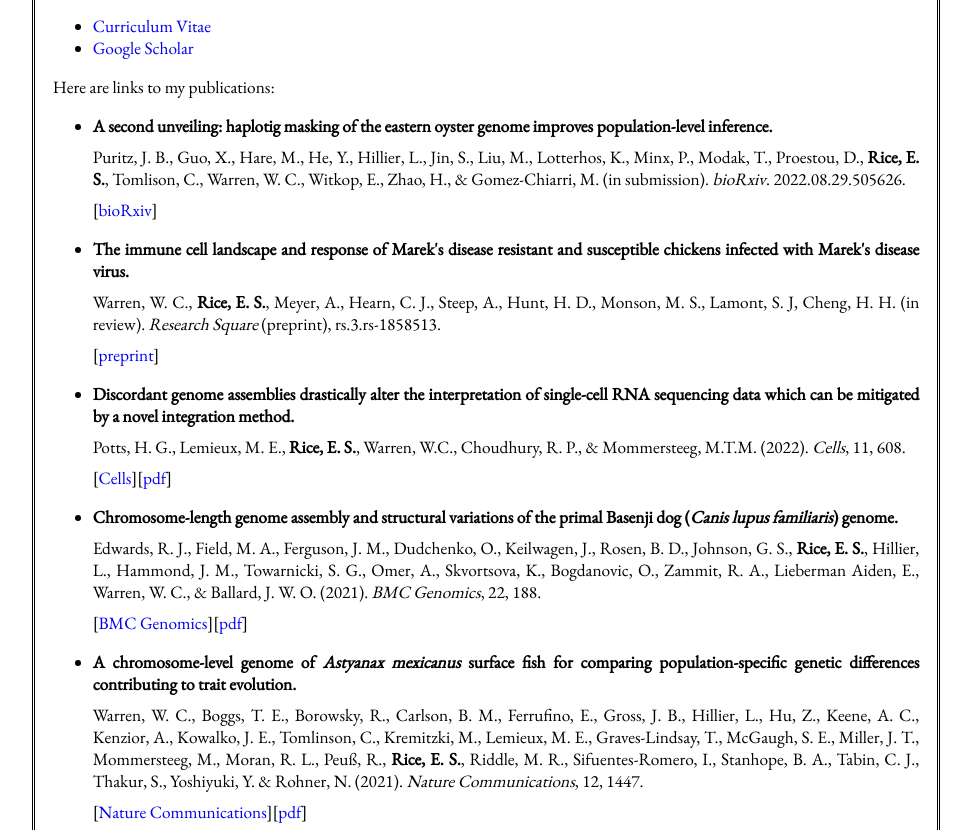
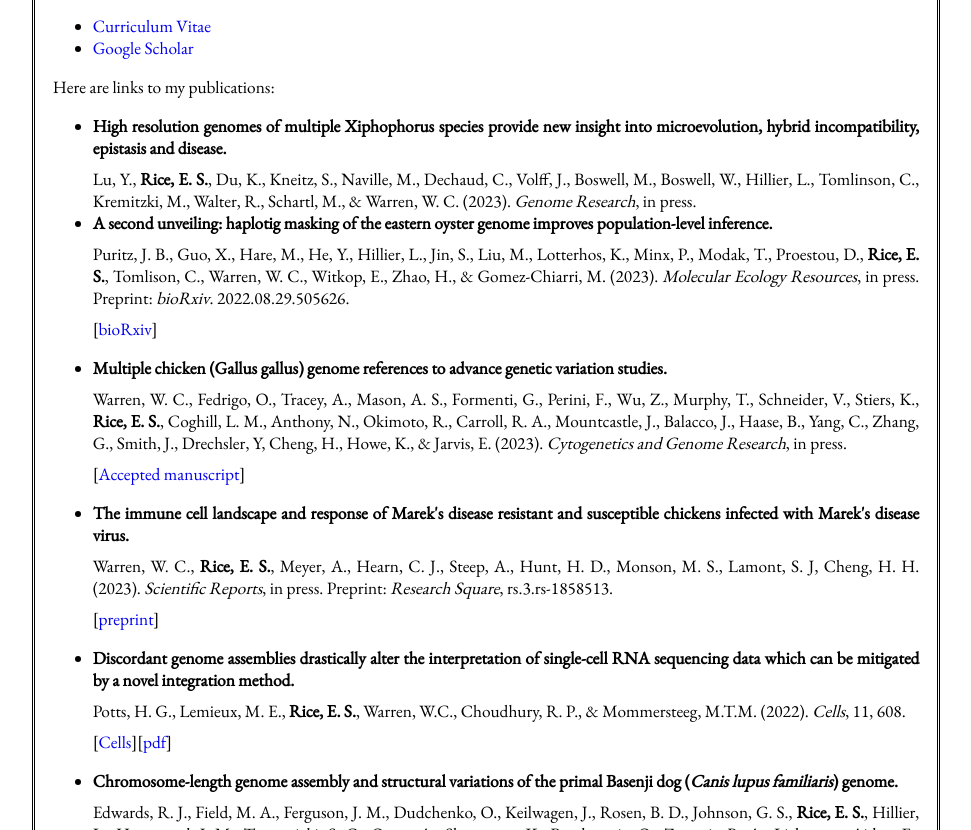
Before and after one commit to esrice/esrice.github.io, a plain HTML site: page index.html in a window 1280 px wide. Shown: the part 542-1372 px from the top of the page, without its empty margins (154-1125 px from the left). Drawn offline with nearby package versions, Linux system fonts and the light colour scheme.

Commit message:
added some papers

```diff
--- a/index.html
+++ b/index.html
@@ -21,11 +21,16 @@ I use bioinformatics to study evolutionary, molecular, and organismal biology.</
 </ul></p>
 <p>Here are links to my publications:</p>
 <ul>
+    <li><div class="papertitle">High resolution genomes of multiple Xiphophorus species provide new insight into microevolution, hybrid incompatibility, epistasis and disease.</div>
+        Lu, Y., <b>Rice, E. S.</b>, Du, K., Kneitz, S., Naville, M., Dechaud, C., Volff, J., Boswell, M., Boswell, W., Hillier, L., Tomlinson, C., Kremitzki, M., Walter, R., Schartl, M., &amp; Warren, W. C. (2023). <i>Genome Research</i>, in press.
     <li><div class="papertitle">A second unveiling: haplotig masking of the eastern oyster genome improves population-level inference.</div>
-        Puritz, J. B., Guo, X., Hare, M., He, Y., Hillier, L., Jin, S., Liu, M., Lotterhos, K., Minx, P., Modak, T., Proestou, D., <b>Rice, E. S.</b>, Tomlison, C., Warren, W. C., Witkop, E., Zhao, H., &amp; Gomez-Chiarri, M. (in submission). <i>bioRxiv</i>. 2022.08.29.505626.
+        Puritz, J. B., Guo, X., Hare, M., He, Y., Hillier, L., Jin, S., Liu, M., Lotterhos, K., Minx, P., Modak, T., Proestou, D., <b>Rice, E. S.</b>, Tomlison, C., Warren, W. C., Witkop, E., Zhao, H., &amp; Gomez-Chiarri, M. (2023). <i>Molecular Ecology Resources</i>, in press. Preprint: <i>bioRxiv</i>. 2022.08.29.505626.
         <div class="paperlinks">[<a href="https://www.biorxiv.org/content/10.1101/2022.08.29.505626v1">bioRxiv</a>]</div>
+    <li><div class="papertitle">Multiple chicken (Gallus gallus) genome references to advance genetic variation studies.</div>
+        Warren, W. C., Fedrigo, O., Tracey, A., Mason, A. S., Formenti, G., Perini, F., Wu, Z., Murphy, T., Schneider, V., Stiers, K., <b>Rice, E. S.</b>, Coghill, L. M., Anthony, N., Okimoto, R., Carroll, R. A., Mountcastle, J., Balacco, J., Haase, B., Yang, C., Zhang, G., Smith, J., Drechsler, Y, Cheng, H., Howe, K., &amp; Jarvis, E. (2023). <i>Cytogenetics and Genome Research</i>, in press.
+        <div class="paperlinks">[<a href="https://www.karger.com/Article/Pdf/529376">Accepted manuscript</a>]</div>
     <li><div class="papertitle">The immune cell landscape and response of Marek's disease resistant and susceptible chickens infected with Marek's disease virus.</div>
-        Warren, W. C., <b>Rice, E. S.</b>, Meyer, A., Hearn, C. J., Steep, A., Hunt, H. D., Monson, M. S., Lamont, S. J, Cheng, H. H. (in review). <i>Research Square</i> (preprint), rs.3.rs-1858513.
+        Warren, W. C., <b>Rice, E. S.</b>, Meyer, A., Hearn, C. J., Steep, A., Hunt, H. D., Monson, M. S., Lamont, S. J, Cheng, H. H. (2023). <i>Scientific Reports</i>, in press. Preprint: <i>Research Square</i>, rs.3.rs-1858513.
         <div class="paperlinks">[<a href="https://www.researchsquare.com/article/rs-1858513/v1">preprint</a>]</div>
     <li><div class="papertitle">Discordant genome assemblies drastically alter the interpretation of single-cell RNA sequencing data which can be mitigated by a novel integration method.</div>
         Potts, H. G., Lemieux, M. E., <b>Rice, E. S.</b>, Warren, W.C., Choudhury, R. P., &amp; Mommersteeg, M.T.M. (2022). <i>Cells</i>, 11, 608.
```
